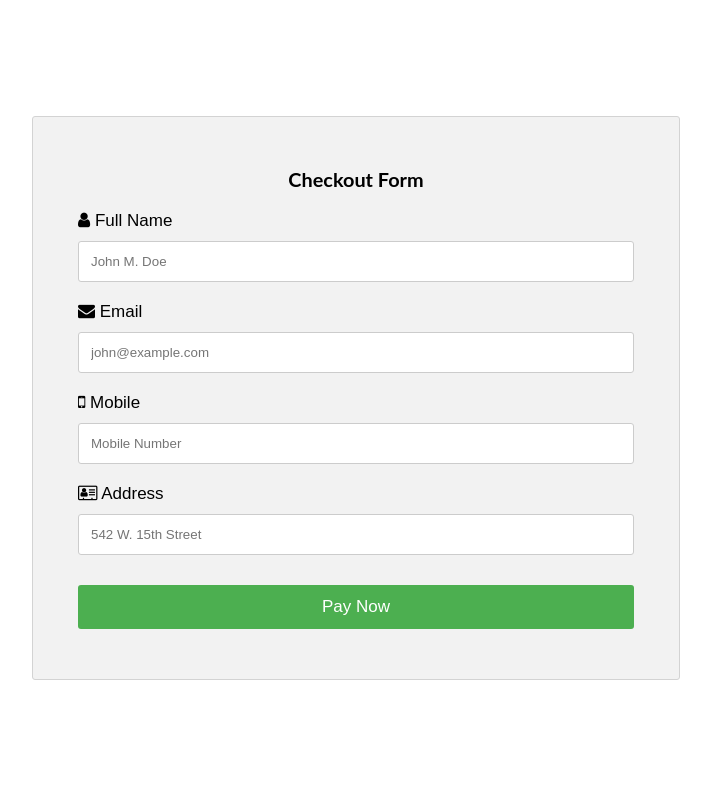
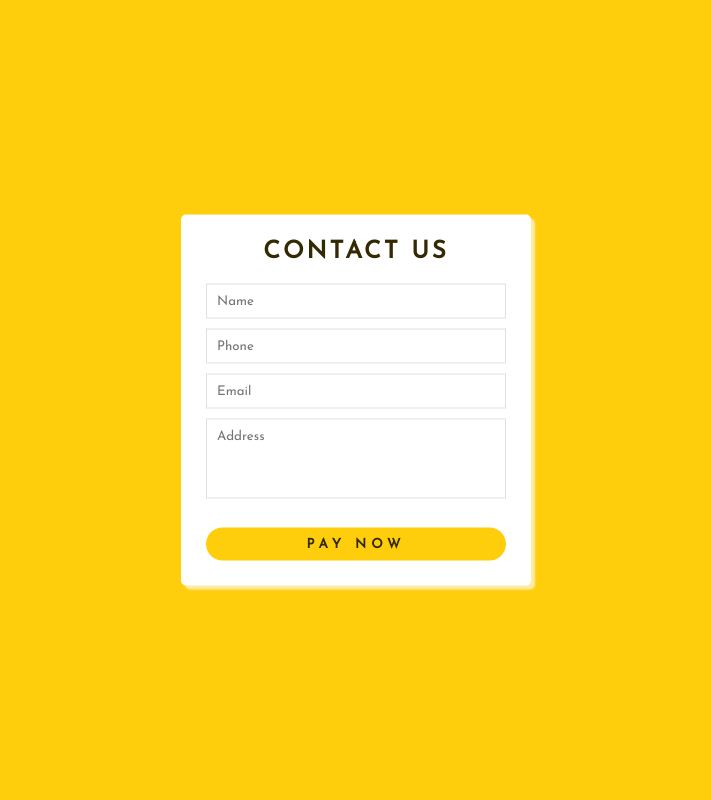
Before and after one commit to ishitadubey/JukeBox-Music-Streaming-Website, a PHP site: page /sidebar_links/subscription/checkout.php in a window 1280 px wide. Shown: the whole page, without its empty margins (284-995 px from the left). Run offline with PHP 8.4, Linux system fonts and the light colour scheme; some libraries are stand-ins or nearby versions.

Commit message:
Update checkout.php

```diff
--- a/sidebar_links/subscription/checkout.php
+++ b/sidebar_links/subscription/checkout.php
@@ -2,204 +2,149 @@
 <html>
 <head>
 <meta name="viewport" content="width=device-width, initial-scale=1">
-<script src="https://code.angularjs.org/1.4.0-rc.1/angular.js"></script>
-
 <link rel="stylesheet" href="https://cdnjs.cloudflare.com/ajax/libs/font-awesome/4.7.0/css/font-awesome.min.css">
 <style>
+@import url('https://fonts.googleapis.com/css?family=Josefin+Sans');
 
+*{
+  margin: 0;
+  padding: 0;
+  box-sizing: border-box;
+  outline: none;
+  font-family: 'Josefin Sans', sans-serif;
+}
 
 body{
-  font-family: Arial;
-  font-size: 17px;
-  padding: 8px;
+  background: #fece0c;
 }
 
-* {
-  box-sizing: border-box;
+.wrapper{
+  position: absolute;
+  top: 50%;
+  left: 50%;
+  transform: translate(-50%,-50%);
+  max-width: 350px;
+  width: 100%;
+  background: #fff;
+  padding: 25px;
+  border-radius: 5px;
+  box-shadow: 4px 4px 2px rgba(254,236,164,1);
 }
 
-.row {
-  display: -ms-flexbox; /* IE10 */
-  display: flex;
-  -ms-flex-wrap: wrap; /* IE10 */
-  flex-wrap: wrap;
-  margin: 0 -16px;
+.wrapper h2{
+  text-align: center;
+  margin-bottom: 20px;
+  text-transform: uppercase;
+  letter-spacing: 3px;
+  color: #332902;
 }
 
-.col-25 {
-  -ms-flex: 25%; /* IE10 */
-  flex: 25%;
+.wrapper .input_field{
+  margin-bottom: 10px;
 }
 
-.col-50 {
-  -ms-flex: 50%; /* IE10 */
-  flex: 50%;
+.wrapper .input_field input[type="text"],
+.wrapper textarea{
+  border: 1px solid #e0e0e0;
+  width: 100%;
+  padding: 10px;
 }
 
-.col-75 {
-  -ms-flex: 75%; /* IE10 */
-  flex: 75%;
+.wrapper textarea{
+  resize: none;
+  height: 80px;
 }
 
-.col-25,
-.col-50,
-.col-75 {
-  padding: 0 16px;
+.wrapper .btn input[type="submit"]{
+  border: 0px;
+  margin-top: 15px;
+  padding: 10px;
+  text-align: center;
+  width: 100%;
+  background: #fece0c;
+  color: #332902;
+  text-transform: uppercase;
+  letter-spacing: 5px;
+  font-weight: bold;
+  border-radius: 25px;
+  cursor: pointer;
 }
 
-.container {
-  background-color: #f2f2f2;
-  padding: 5px 20px 15px 20px;
-  border: 1px solid lightgrey;
-  border-radius: 3px;
-}
-
-input[type=text] {
-  width: 100%;
+#error_message{
   margin-bottom: 20px;
-  padding: 12px;
-  border: 1px solid #ccc;
-  border-radius: 3px;
-}
-
-label {
-  margin-bottom: 10px;
-  display: block;
-}
-
-.icon-container {
-  margin-bottom: 20px;
-  padding: 7px 0;
-  font-size: 24px;
-}
-
-.btn {
-  background-color: #4CAF50;
-  color: white;
-  padding: 12px;
-  margin: 10px 0;
-  border: none;
-  width: 100%;
-  border-radius: 3px;
-  cursor: pointer;
-  font-size: 17px;
-}
-
-.btn:hover {
-  background-color: #45a049;
-}
-
-a {
-  color: #2196F3;
-}
-
-hr {
-  border: 1px solid lightgrey;
-}
-
-span.price {
-  float: right;
-  color: grey;
-}
-
-/* Responsive layout - when the screen is less than 800px wide, make the two columns stack on top of each other instead of next to each other (also change the direction - make the "cart" column go on top) */
-@media (max-width: 800px) {
-  .row {
-    flex-direction: column-reverse;
-  }
-  .col-25 {
-    margin-bottom: 20px;
-  }
+  background: #fe8b8e;
+  padding: 0px;
+  text-align: center;
+  font-size: 14px;
+  transition: all 0.5s ease;
 }
 </style>
 </head>
-<body ng-app="validationApp" ng-controller="mainController">
-
-
-<div class="row"  style="padding:100px 300px;">
-  <div class="col-50">
-    <div class="container" >
-      <form  class="form"  action="payscript.php" method="post" style="padding: 25px;">
-
-        <div class="row" >
-          <div class="col-25">
-            <h3 style="text-align: center;margin:20px 10px;font-family: lato;">Checkout Form</h3>
-
-            <div class="form-group" ng-class="{ 'has-error' :
-             co.name.$invalid && !co.name.$pristine }">
-            <label for="fname"><i class="fa fa-user"></i> Full Name</label>
-            <input type="text" id="fname" name="name" class="form-control" ng-model="name"
-                   ng-minlength="3" ng-maxlength="14" required placeholder="John M. Doe">
-                   <p ng-show="co.name.$dirty && co.name.$error.required"
-               class="help-block">Name is required</p>
-            <p ng-show="lco.name.$error.minlength" class="help-block">
-               Name is too short.
-            </p>
-            <p ng-show="co.name.$error.maxlength" class="help-block">
-              Name is too long.
-            </p>
-        </div>
-        <div class="form-group" ng-class="{ 'has-error' :co.userName.$invalid && !co.userName.$pristine }">
-            <label for="email"><i class="fa fa-envelope"></i> Email</label>
-            <input type="text" id="email" name="email" placeholder="john@example.com" class="form-control" ng-model="email" ng-pattern="^[a-zA-Z0-9+_.-]+@[a-zA-Z0-9.-]+$">
-            <p
-          ng-show="co.email.$invalid && !co.email.$pristine"
-            class="help-block">
-              Enter a valid email.
-            </p>
-        </div>
+<body>
 <input type="hidden" value="<?php echo 'OID'.rand(100,1000);?>" name="orderid">
     <input type="hidden" value="<?php echo 150;?>" name="amount">
-            <div class="form-group" ng-class="{ 'has-error' : co.mobile.$invalid && !co.mobile.$pristine }">
-            <label for="phone"><i class="fa fa-mobile"></i> Mobile</label>
-            <input type="text" id="phone" name="mobile" placeholder="Mobile Number" class="form-control" ng-model="phone" ng-minlength="10" ng-maxlength="10" required>
-             <p ng-show="co.phone.$error.number && co.phone.$error.required"
-               class="help-block">Address is required</p>
-            <p ng-show="((co.phone.$error.minlength || co.phone.$error.maxlength)&& co.ohone.$dirty)" class="help-block">
-               Phone should be of 10 digits
-            </p>
-			</div>
-            <div class="form-group" ng-class="{ 'has-error' :
-             co.address.$invalid && !co.adress.$pristine }">
-            <label for="adr"><i class="fa fa-address-card-o"></i> Address</label>
-            <input type="text" id="adr" name="address" placeholder="542 W. 15th Street" class="form-control" ng-model="address"
-                   ng-minlength="10" ng-maxlength="40" required>
-                   <p ng-show="co.address.$dirty && co.address.$error.required"
-               class="help-block">Address is required/p>
-            <p ng-show="co.adress.$error.minlength" class="help-block">
-               Address is too short.
-            </p>
-            <p ng-show="co.address.$error.maxlength" class="help-block">
-              Address is too long.
-            </p>
-
-
+<div class="wrapper">
+<h2>Contact us</h2>
+  <div id="error_message">
 
   </div>
+  <form action="payscript.php" id="myform" onsubmit = "return validate();">
+    <div class="input_field">
+        <input type="text" placeholder="Name" id="name" name="name">
+    </div>
 
-        <button type="submit"  value="Pay Now" class="btn" ng-disabled="co.$invalid">
-          Pay Now
-        </button>
+    <div class="input_field">
+        <input type="text" placeholder="Phone" id="phone" name="mobile">
+    </div>
+    <div class="input_field">
+        <input type="text" placeholder="Email" id="email" name="email">
+    </div>
+
+    <div class="input_field">
+        <textarea placeholder="Address" id="address"></textarea>
+    </div>
+    <div class="btn">
+        <input type="submit" value="Pay Now">
+    </div>
   </form>
 </div>
+<script>
+   function validate(){
+  var name = document.getElementById("name").value;
 
-</div>
-<script>
-    // create angular app
-var validationApp = angular.module('validationApp', []);
+  var phone = document.getElementById("phone").value;
+  var email = document.getElementById("email").value;
+  var message = document.getElementById("address").value;
+  var error_message = document.getElementById("error_message");
 
-// create angular controller
-validationApp.controller('mainController', function($scope) {
+  error_message.style.padding = "10px";
 
-    // function to submit the form after all validation has occurred
-    $scope.submitForm = function(isValid) {
+  var text;
+  if(name.length < 5){
+    text = "Please Enter valid Name";
+    error_message.innerHTML = text;
+    return false;
+  }
 
-        // check to make sure the form is completely valid
-        if (isValid) {
-            alert('Login Form is valid');
+  if(isNaN(phone) || phone.length != 10){
+    text = "Please Enter valid Phone Number";
+    error_message.innerHTML = text;
+    return false;
   }
-    };
-});
+  if(email.indexOf("@") == -1 || email.length < 6){
+    text = "Please Enter valid Email";
+    error_message.innerHTML = text;
+    return false;
+  }
+  if(address.length <= 140){
+    text = "Please Enter More Than 140 Characters";
+    error_message.innerHTML = text;
+    return false;
+  }
+  alert("Form Submitted Successfully!");
+  return true;
+}
 </script>
+
 </body>
 </html>
```
Lines whose indentation alone changed are shown as unchanged.
